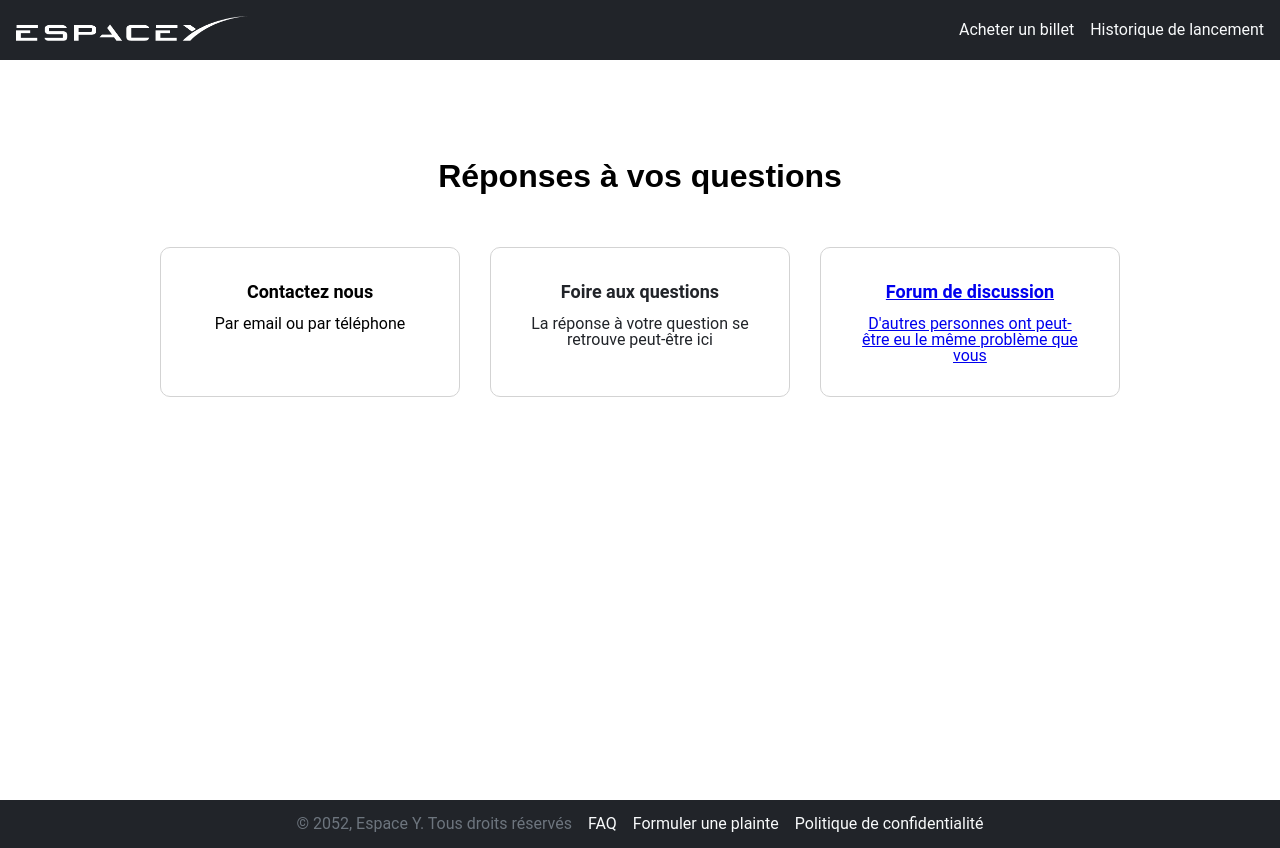
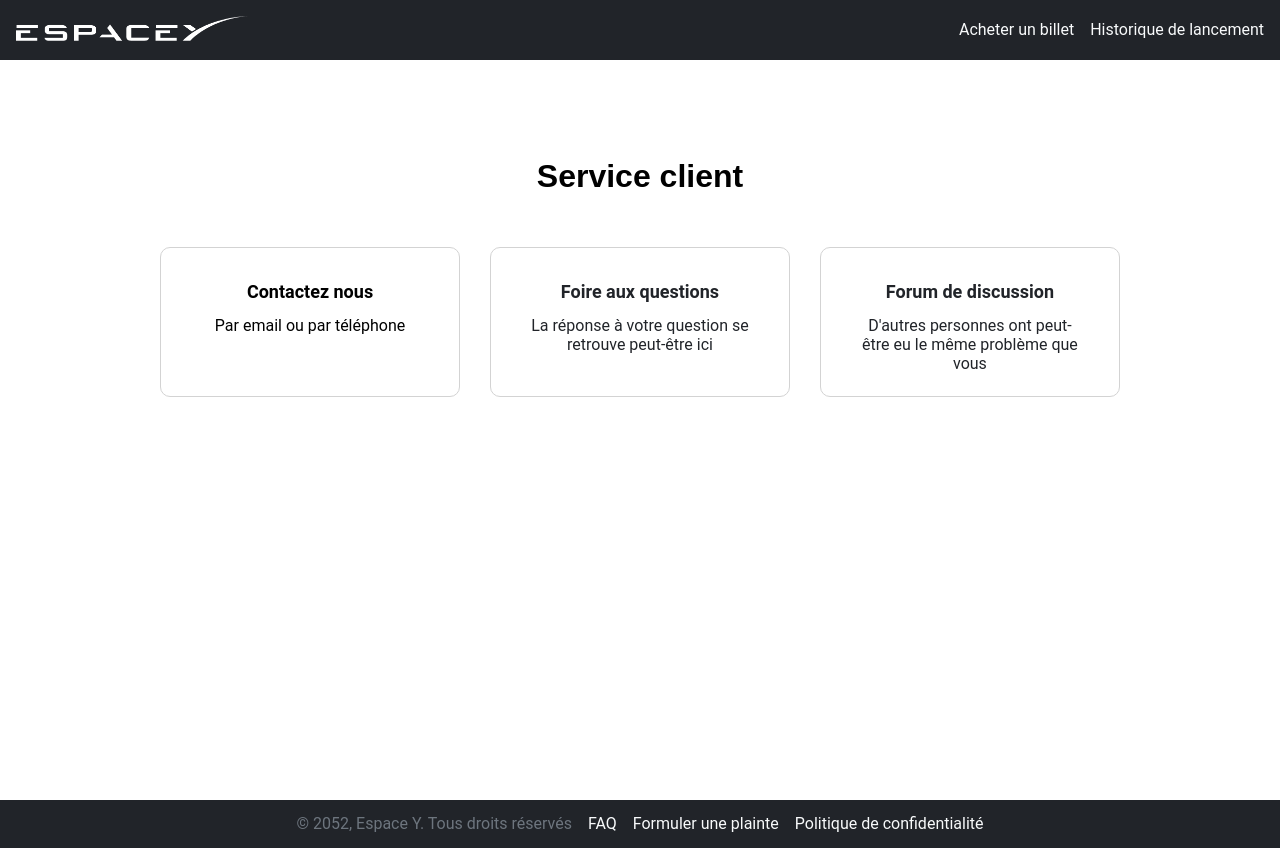
Before and after one commit to yannicklescure/hackathon-react-2022-team-b, a React (Create React App) app in the folder client/: page /formulaire-de-plaite in a window 1280 px wide. Built offline with nearby package versions, Linux system fonts and the light colour scheme.

Commit message:
finition / clean des plaintes

```diff
--- a/client/src/components/ComplaintBoxes.jsx
+++ b/client/src/components/ComplaintBoxes.jsx
@@ -1,109 +1,96 @@
+import React, { useState } from "react";
 import { NavLink } from "react-router-dom";
 import styled from 'styled-components';
 import { COLORS } from "../constants";
+import {ComplaintArr} from "../contents/complaint";
+import Popup from "./Popup";
 
-const ComplaintBoxes = (props) => {
+const ComplaintBoxes = () => {
 
-  switch(props.step) {
-    case 1:
+  const boxes = ComplaintArr;
+
+  const [step, setStep] = useState(1);
+  const [showPopup, setShowPopup] = useState(false);
+
+  function addStep() {
+      setStep(step + 1);
+  }
+
+  function togglePopup() {
+      setShowPopup(current => !current)
+  }
 
   return (
     <>
-          <Title>Réponses à vos questions</Title>
-
+      <Title>{boxes[step - 1].title}</Title>
       <StyledBoxHolder>
 
-            <StyledBox onClick={props.addStep}>
+        {boxes[step - 1].boxes.map((key, index) => {
+
+          if(key.type === 'onclick') {
+
+            return (
+              <StyledBox key={index} onClick={
+                key.action === 'addStep'
+                ? addStep
+                : () => togglePopup(showPopup)}>
                 <StyledBoxInner>
-                <BoxTitle>Contactez nous</BoxTitle>
-                <BoxSubtitle>Par email ou par téléphone</BoxSubtitle>
+                  <BoxTitle>{key.title}</BoxTitle>
+                  <BoxSubtitle>{key.subtitle}</BoxSubtitle>
                 </StyledBoxInner>
               </StyledBox>
+            )
 
-            <StyledBox>
-              <StyledNavLink to="/faq">
+          } else if(key.type === 'link') {
+
+            return (
+              <StyledBox key={index}>
+                <StyledNavLink to={key.action}>
                   <StyledBoxInner>
-                  <BoxTitle>Foire aux questions</BoxTitle>
-                  <BoxSubtitle>La réponse à votre question se retrouve peut-être ici</BoxSubtitle>
+                    <BoxTitle>{key.title}</BoxTitle>
+                    <BoxSubtitle>{key.subtitle}</BoxSubtitle>
                   </StyledBoxInner>
                 </StyledNavLink>
               </StyledBox>
+            )
 
-            <StyledBox>
-              <a href="https://www.reddit.com/r/flatearth/" target="_blank">
+          } else if(key.type === 'external') {
+
+            return (
+              <StyledBox key={index}>
+                <a href={key.action} target="_blank">
                   <StyledBoxInner>
-                  <BoxTitle>Forum de discussion</BoxTitle>
-                  <BoxSubtitle>D'autres personnes ont peut-être eu le même problème que vous</BoxSubtitle>
+                    <BoxTitle>{key.title}</BoxTitle>
+                    <BoxSubtitle>{key.subtitle}</BoxSubtitle>
                   </StyledBoxInner>
                 </a>
               </StyledBox>
+            )
 
-          </StyledBoxHolder>
-        </>
-      );
-      break;
-
-    case 2:
+          } else {
 
             return (
-        <>
-          <Title>Avez-vous essayé ces options ?</Title>
-
-          <StyledBoxHolder>
-
               <StyledBox>
-              <StyledNavLink to="/faq">
                 <StyledBoxInner>
-                  <BoxTitle>Foire aux questions</BoxTitle>
-                  <BoxSubtitle>La réponse à votre question se retrouve peut-être ici</BoxSubtitle>
-                </StyledBoxInner>
-              </StyledNavLink>
-            </StyledBox>
-
-            <StyledBox>
-              <a href="https://www.reddit.com/r/flatearth/" target="_blank">
-                <StyledBoxInner>
-                  <BoxTitle>Forum de discussion</BoxTitle>
-                  <BoxSubtitle>D'autres personnes ont peut-être eu le même problème que vous</BoxSubtitle>
-                </StyledBoxInner>
-              </a>
-            </StyledBox>
-
-          </StyledBoxHolder>
-
-          <SmallParagraph onClick={props.addStep}>Oui, j'ai essayé ces options</SmallParagraph>
-        </>
-      );
-      break;
-
-    case 3:
-
-      return (
-        <>
-          <Title>Contactez-nous</Title>
-
-          <StyledBoxHolder>
-
-            <StyledBox>
-              <StyledNavLink to="/buy-a-ticket">
-                <StyledBoxInner>
-                  <BoxTitle>Par courriel</BoxTitle>
-                </StyledBoxInner>
-              </StyledNavLink>
-            </StyledBox>
-
-            <StyledBox onClick={() => props.togglePopup(props.showPopup)}>
-              <StyledBoxInner>
-                <BoxTitle>Par téléphone</BoxTitle>
+                  <BoxTitle>{key.title}</BoxTitle>
+                  <BoxSubtitle>{key.subtitle}</BoxSubtitle>
                 </StyledBoxInner>
               </StyledBox>
-
-          </StyledBoxHolder>
-        </>
-      );
-      break;
+            )
 
           }
+        })}
+      </StyledBoxHolder>
+      { step === 2 &&
+        <SmallParagraph onClick={addStep}>Oui, j'ai essayé ces options</SmallParagraph>
+      }
+      <Popup
+        title="Appel téléphonique"
+        content="Ce service n'est pas disponible pour le moment"
+        togglePopup={togglePopup}
+        showPopup={showPopup} />
+    </>
+  )
 }
 
 const Title = styled.h1`
@@ -121,6 +108,11 @@ const StyledBox = styled.div`
   flex: 0 0 33.33%;
   max-width: 33.33%;
   padding: 0 15px;
+
+  a {
+    text-decoration: none;
+    color: ${COLORS.dark};
+  }
 `;
 const StyledBoxInner = styled.div`
   border-radius: 10px;
@@ -140,13 +132,10 @@ const BoxTitle = styled.p`
 `;
 const BoxSubtitle = styled.p`
   font-size: 16px;
+  line-height: 1.2;
   margin-top: 15px;
 `;
 const StyledNavLink = styled(NavLink)`
-  color: ${COLORS.dark};
-  text-decoration: none;
-`;
-const StyledCustomLink = styled(NavLink)`
   color: ${COLORS.dark};
   text-decoration: none;
 `;
--- a/client/src/components/Popup.jsx
+++ b/client/src/components/Popup.jsx
@@ -6,7 +6,7 @@ const Popup = (props) => {
   return (
     <StyledPopup showPopup={props.showPopup}>
       <div className="popup-inner">
-        <div onClick={props.togglePopup}>X</div>
+        <button className={'close-button'} onClick={props.togglePopup}>X</button>
         <h3>{props.title}</h3>
         <p>{props.content}</p>
       </div>
@@ -24,6 +24,28 @@ const StyledPopup = styled.div`
   background: ${COLORS.light};
   padding: 35px 50px;
   display: ${props => props.showPopup ? "block" : "none"};
+  text-align: center;
+  border-radius: 4px;
+  border: 1px solid ${COLORS.dark};
+
+  .popup-inner {
+    position: relative;
+
+    h3 {
+      font-size: 38px;
+    }
+
+    p {
+      font-size: 18px;
+      margin-top: 25px;
+    }
+
+    .close-button {
+      position: absolute;
+      top: -25px;
+      right: -35px;
+    }
+  }
 `;
 
 export default Popup;
--- /dev/null
+++ b/client/src/contents/complaint.js
@@ -0,0 +1,60 @@
+export const ComplaintArr = [
+  {
+    title: "Service client",
+    boxes: [
+      {
+        type: "onclick",
+        action: "addStep",
+        title: "Contactez nous",
+        subtitle: "Par email ou par téléphone"
+      },
+      {
+        type: "link",
+        action: "/faq",
+        title: "Foire aux questions",
+        subtitle: "La réponse à votre question se retrouve peut-être ici"
+      },
+      {
+        type: "external",
+        action: "https://www.reddit.com/r/flatearth/",
+        title: "Forum de discussion",
+        subtitle: "D'autres personnes ont peut-être eu le même problème que vous"
+      }
+    ]
+  },
+  {
+    title: "Avez-vous essayé de répondre à vos questions par ces options ?",
+    boxes: [
+      {
+        type: "link",
+        action: "/faq",
+        title: "Foire aux questions",
+        subtitle: "La réponse à votre question se retrouve peut-être ici"
+      },
+      {
+        type: "external",
+        action: "https://www.reddit.com/r/flatearth/",
+        title: "Forum de discussion",
+        subtitle: "D'autres personnes ont peut-être eu le même problème que vous"
+      }
+    ]
+  },
+  {
+    title: "Contactez-nous",
+    boxes: [
+      {
+        type: "link",
+        action: "/buy-a-ticket",
+        title: "Par courriel",
+        subtitle: "Écrivez-nous et quelqu'un va vous répondre dans les plus bref délais"
+
+      },
+      {
+        type: "onclick",
+        action: "phone",
+        title: "Par téléphone",
+        subtitle: "Parlez à un de nos agent qui saura bous aider"
+      }
+    ]
+  }
+];
--- a/client/src/pages/Complaint.jsx
+++ b/client/src/pages/Complaint.jsx
@@ -2,36 +2,13 @@ import React, { useState } from "react";
 import { NavLink } from "react-router-dom";
 import styled from 'styled-components';
 import { COLORS } from "../constants";
-//import { ComplaintContent } from "../contents/complaint";
 import ComplaintBoxes from "../components/ComplaintBoxes";
-import Popup from "../components/Popup";
 
 const Complaint = () => {
 
-    //const boxes = ComplaintContent;
-    const [step, setStep] = useState(1);
-    const [showPopup, setShowPopup] = useState(false);
-
-    function addStep() {
-        setStep(step + 1);
-    }
-
-    function togglePopup() {
-        setShowPopup(current => !current)
-    }
-
     return (
         <Wrapper>
-            <ComplaintBoxes
-                step={step}
-                addStep={addStep}
-                togglePopup={() => togglePopup(showPopup)}
-                showPopup={showPopup} />
-            <Popup
-                title="Appel téléphonique"
-                content="Ce service n'est pas disponible pour le moment"
-                togglePopup={togglePopup}
-                showPopup={showPopup} />
+            <ComplaintBoxes />
         </Wrapper>
     );
 }
@@ -41,51 +18,5 @@ const Wrapper = styled.div`
     padding: 100px 0;
     margin: auto;
 `;
-const Title = styled.h1`
-  font-size: 32px;
-  text-align: center;
-  margin-bottom: 55px;
-`;
-const StyledBoxHolder = styled.div`
-  display: flex;
-  flex-wrap: wrap;
-  justify-content: center;
-  margin: 0 -15px;
-`;
-const StyledBox = styled.div`
-  flex: 0 0 33.33%;
-  max-width: 33.33%;
-  padding: 0 15px;
-`;
-const StyledBoxInner = styled.div`
-  border-radius: 10px;
-  border: 1px solid ${COLORS.lightGrey};
-  padding: 35px;
-  cursor: pointer;
-  height: 150px;
-  text-align: center;
-  transition: box-shadow ease 0.3s;
-  &:hover {
-    box-shadow: 0 0 15px 4px rgba(0,0,0,0.1);
-  }
-`;
-const BoxTitle = styled.p`
-  font-size: 18px;
-  font-weight: 700;
-`;
-const BoxSubtitle = styled.p`
-  font-size: 16px;
-  margin-top: 15px;
-`;
-const StyledNavLink = styled(NavLink)`
-  color: ${COLORS.dark};
-  text-decoration: none;
-`;
-const SmallParagraph = styled.p`
-  font-size: 10px;
-  text-align: center;
-  margin-top: 35px;
-  cursor: pointer;
-`;
 
 export default Complaint;
```
Lines whose indentation alone changed are shown as unchanged.
